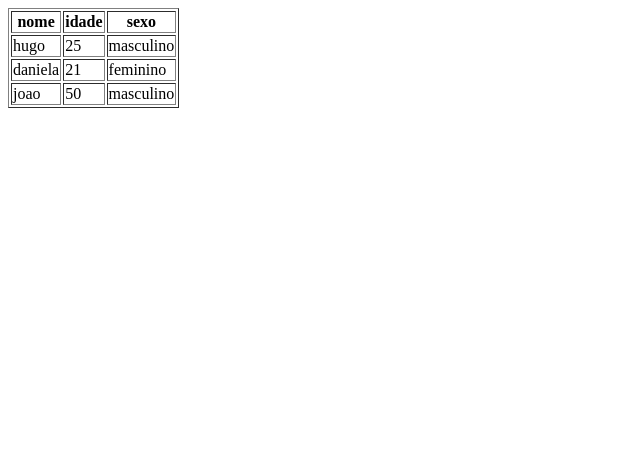
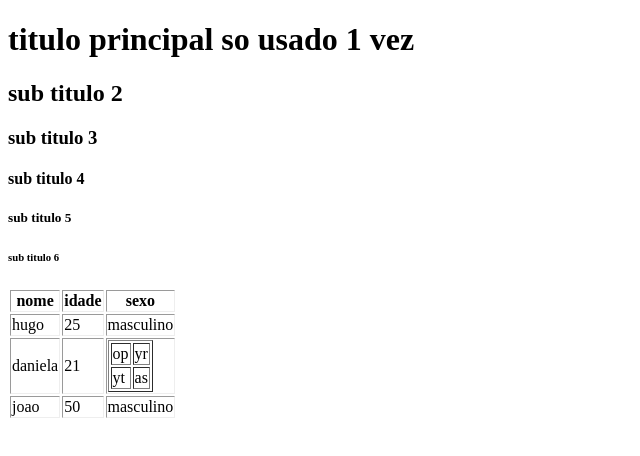
Before and after one commit to hugompleao/Hugo_Bacalhau_TPSI0525, a plain HTML site: page Trabalho1/index.html in a window 1280 px wide. Shown: the whole page, without its empty margins (0-640 px from the left). Drawn offline with Linux system fonts and the light colour scheme.

Commit message:
add imgs e index

```diff
--- a/Trabalho1/index.html
+++ b/Trabalho1/index.html
@@ -3,9 +3,22 @@
     <head>
         <title>Hello World</title>
         <meta charset="utf8">
+        <style>
+            table{
+                border: "10px";
+            }
+        </style>
     </head>
     <body>
-        <table border="1">
+
+        <h1>titulo principal so usado 1 vez</h1>
+        <h2>sub titulo 2</h2>
+        <h3>sub titulo 3</h3>
+        <h4>sub titulo 4</h4>
+        <h5>sub titulo 5</h5>
+        <h6>sub titulo 6</h6>
+
+        <table border="1" style="border: 1px;">
             <tr>
                 <th>nome</th>
                 <th>idade</th>
@@ -19,7 +32,18 @@
             <tr>
                 <td>daniela</td>
                 <td>21</td>
-                <td>feminino</td>
+                <td>
+                    <table border="1px">
+                        <tr>
+                            <td>op</td>
+                            <td>yr</td>
+                        </tr>
+                        <tr>
+                            <td>yt</td>
+                            <td>as</td>
+                        </tr>
+                    </table>
+                </td>
             </tr>
             <tr>
                 <td>joao</td>
```
Also changed, not shown: Trabalho1/img/BMW.png (added), Trabalho1/img/VW.png (added).
